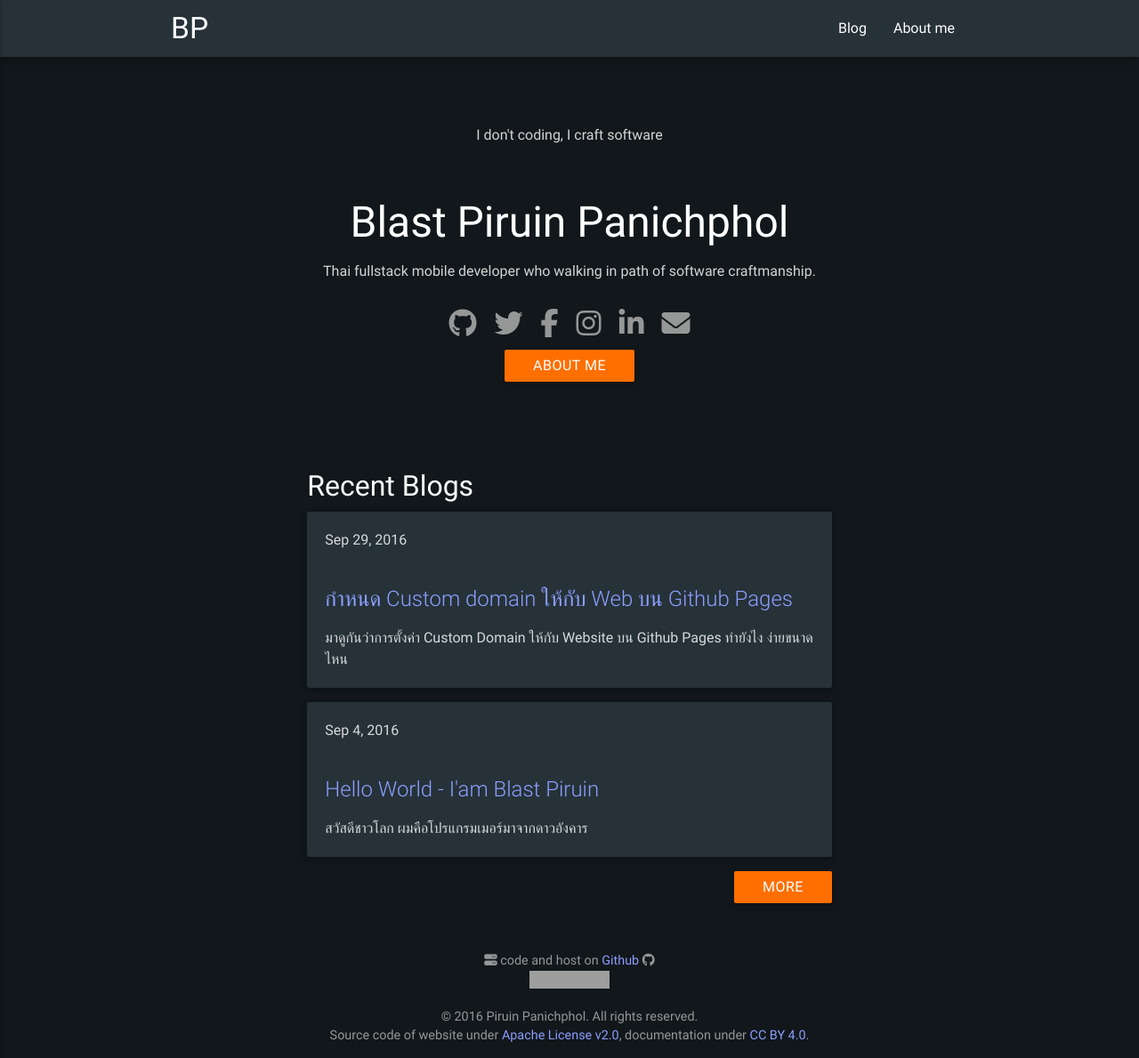
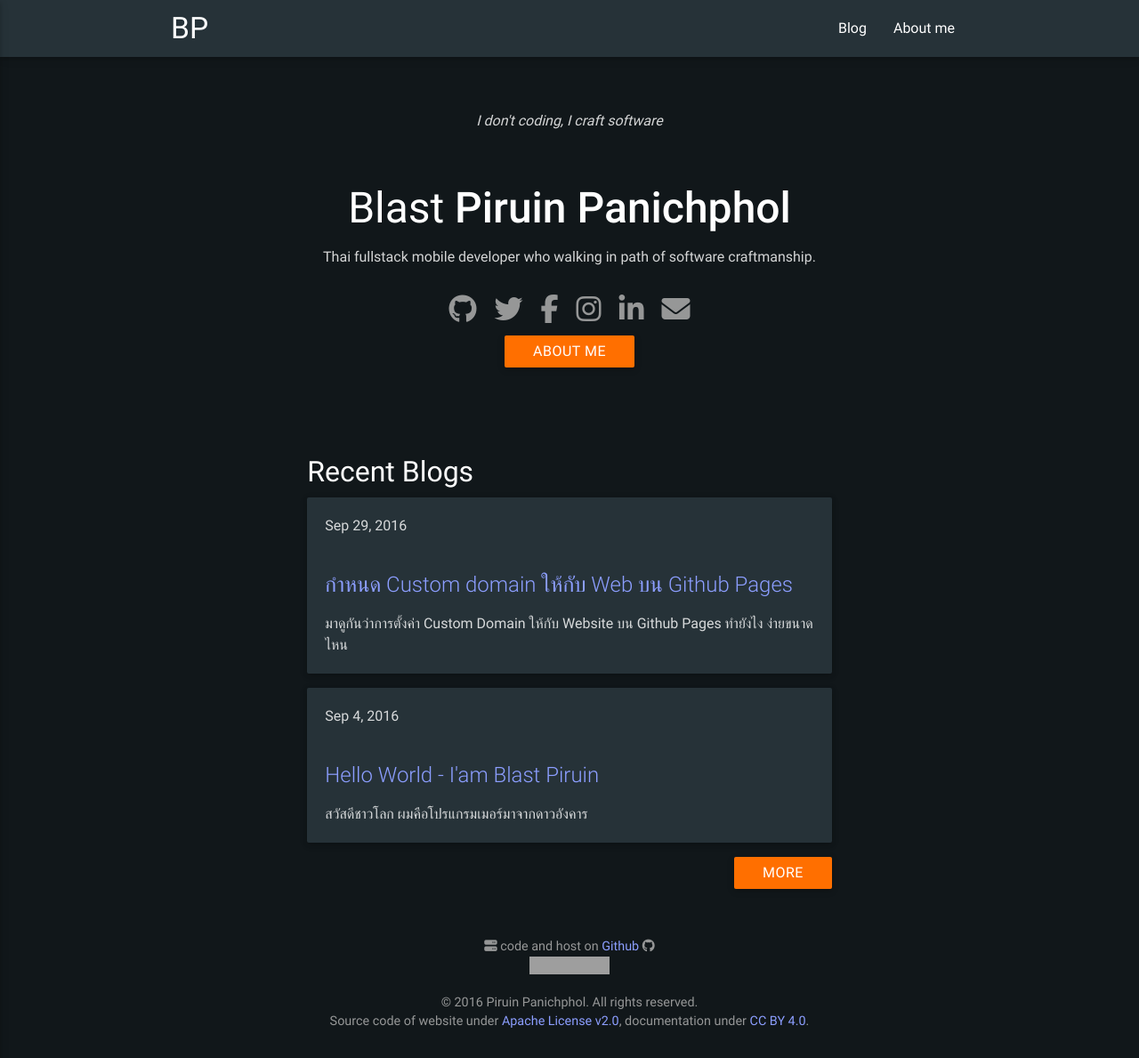
Before and after one commit to piruin/piruin.github.io, a Jekyll site: the page built from index.html, in a window 1280 px wide and 1189 px high. Shown: the whole window at 89% size. Built offline with Jekyll 4.4.1, drawn with Linux system fonts in a browser that asks for light colours; nearby versions of some CDN libraries; grey boxes are pictures that could not be loaded.

Commit message:
styling index header

```diff
--- a/index.html
+++ b/index.html
@@ -1,9 +1,9 @@
 ---
 ---
-<section class="billboard">
-  <p class="center-align">I don't coding, I craft software</p>
-  <h1 class="center-align">{{ site.author }}</h1>
-  <p class="center-align">{{ site.description }}</p>
+<section class="billboard center-align">
+  <em>I don't coding, I craft software</em>
+  <h1>Blast <strong>Piruin Panichphol</strong></h1>
+  <p>{{ site.description }}</p>
   {% include social.html %}
   <div class="center-align"><a href="/about/" class="waves-effect waves-light btn">About me</a></div>
 </section>
```
